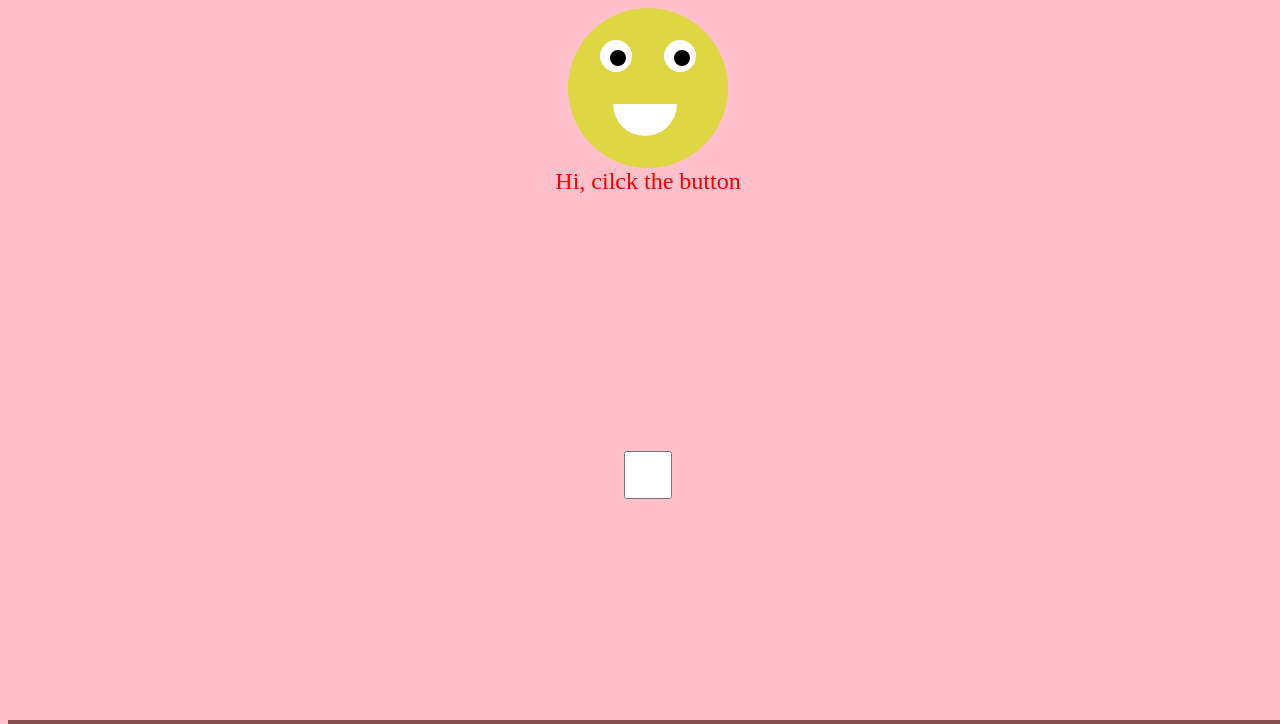
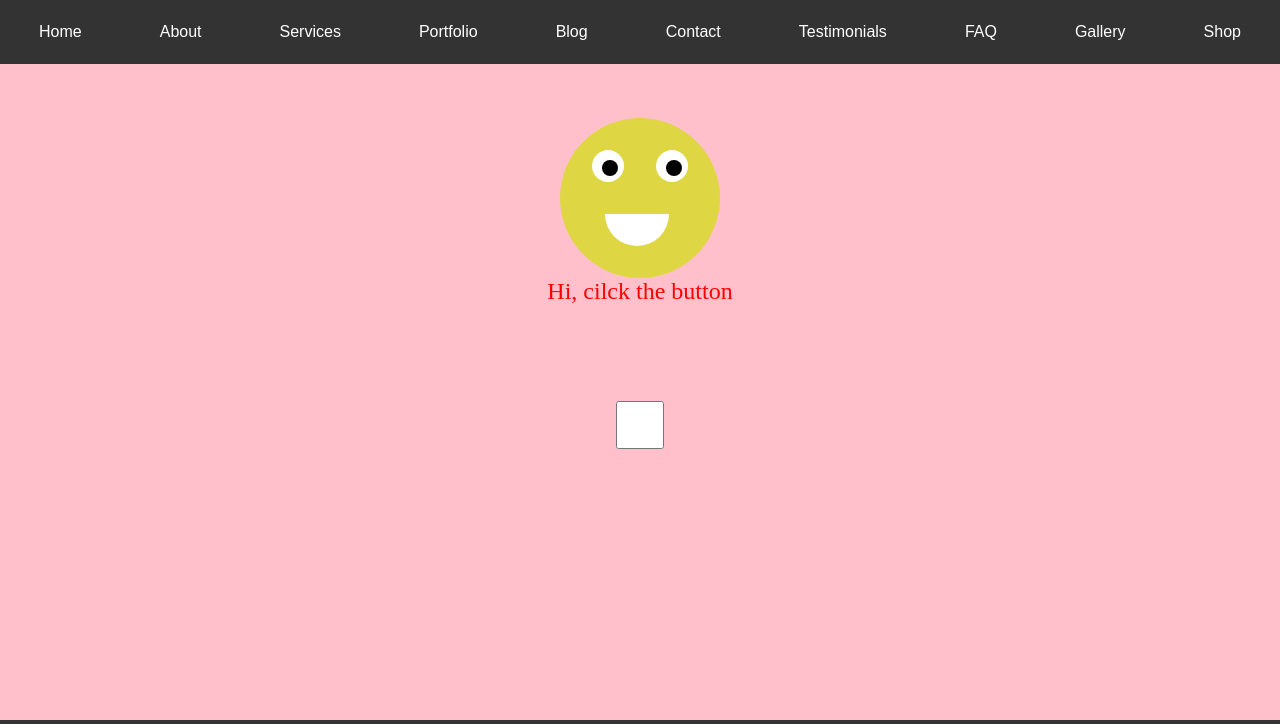
Before and after one commit to aditya-raghav-69/valintineProject, a plain HTML site: page index.html in a window 1280 px wide. Shown: the top 724 px of the page. Drawn offline with Linux system fonts and the light colour scheme.

Commit message:
added header section

```diff
--- a/app.js
+++ b/app.js
@@ -9,6 +9,7 @@ let replyyes = document.querySelector(".replyyes");
 let replyno = document.querySelector(".replyno");
 let yes = document.querySelector("#yes");
 let no = document.querySelector("#no");
+// let header = document.querySelector(".header");
 
 console.log("hello");
 let a, b;
@@ -20,12 +21,13 @@ check.addEventListener("click",function ()  {
     round.style.backgroundColor = "pink"; // Changed to pink
     round.style.display = "none";
 
-    body.prepend(img);
     img.src = "assets/image copy.png";
     img.style.width = "20rem";
     img.style.height = "15rem";
     img.style.background = "none";
-    body.prepend(h1);
+    body.append(h1);
+    body.append(img);
+
     h1.textContent = "hey , I like  you. will you be my valintine?";
     h1.style.fontFamily="papyrus";
     h1.style.color = "rgb(255, 105, 180)"; // Changed to hot pink
@@ -53,6 +55,7 @@ function rejection1() {
         pushpa.style .height = "15rem";
         body.append(pushpa);
         body.append(h2);
+        body.removeChild(img);
     } else {
         if (count ==6) {
             console.log("inside the rejection 2");
--- a/index.html
+++ b/index.html
@@ -9,9 +9,24 @@
     <link rel="stylesheet" href="style.css">
 </head>
 <body>
-    <!-- <header class="header">
-        <h1 class="heading">Hey, I love you</h1>
-    </header> -->
+    <header class="header">
+        <nav class="navbar">
+            <ul>
+                <li><a href="#home">Home</a></li>
+                <li><a href="#about">About</a></li>
+                <li><a href="#services">Services</a></li>
+                <li><a href="#portfolio">Portfolio</a></li>
+                <li><a href="#blog">Blog</a></li>
+                <li><a href="#contact">Contact</a></li>
+                <li><a href="#testimonials">Testimonials</a></li>
+                <li><a href="#faq">FAQ</a></li>
+                <li><a href="#gallery">Gallery</a></li>
+                <li><a href="#shop">Shop</a></li>
+            </ul>
+        </nav>
+    </header>
+
+    <br><br><br>
 
     <div class="round">
         <!-- <h1 class="text">I love you</h1> -->
--- a/style.css
+++ b/style.css
@@ -2,6 +2,8 @@ html,body{
     background-color: pink;
     display: flex;
     width: 100%;
+    margin: 0;
+    padding: 0;
 
     justify-content: center;
     flex-direction: column;
@@ -10,16 +12,54 @@ html,body{
     padding-bottom: 5rem;
 
 }
-/* .header{
-    position: relative;
-    top: 0;
+.header{
+    position: static;
+    top: 0rem;
+
     font-family: sans-serif;
-    height: 5rem;
-    width: 100vw;
+    height: 4em;
+    width: 100%;
     text-align: center;
-    background-color: rgb(133, 77, 77);
+    /* background-color: rgb(133, 77, 77); */
 
-} */
+}
+
+.navbar {
+    width: 100%;
+    background-color: #333;
+    overflow: hidden;
+    height: inherit;
+}
+
+.navbar ul {
+    list-style-type: none;
+    margin: 0;
+    padding: 0;
+    display: flex;
+    height: inherit;
+    justify-content: space-around;
+    align-items: center;
+}
+
+.navbar li {
+    float: left;
+    /* align-self: center;
+    justify-self: center; */
+}
+
+.navbar li a {
+    display: block;
+    color: white;
+    text-align: center;
+    padding: 14px 16px;
+    text-decoration: none;
+}
+
+.navbar li a:hover {
+    background-color: #ddd;
+    color: black;
+}
+
 .round{
 
     border-radius: 50%;
@@ -73,7 +113,7 @@ html,body{
     width: 3rem;
     /* border: 3px solid red; */
 
-    margin: 16rem;
+    margin: 6rem;
 
 
 
@@ -93,6 +133,7 @@ html,body{
     display: none;
     height: 1rem;
     width: 1rem;
+    cursor:pointer;
     /* border: 3px solid red; */
 
 }
@@ -117,10 +158,10 @@ html,body{
     align-items: center;
     height: 5rem;
     width: 100vw; /* Set width to 100% of the viewport width */
-    background-color: rgb(133, 77, 77);
+    background-color: #333;
 }
-.footerlinks{
+.footerlinks, footer>p{
 
     text-decoration: none;
-    color: black;
+    color: white;
 }
```
Also changed, not shown: 1 other file.
